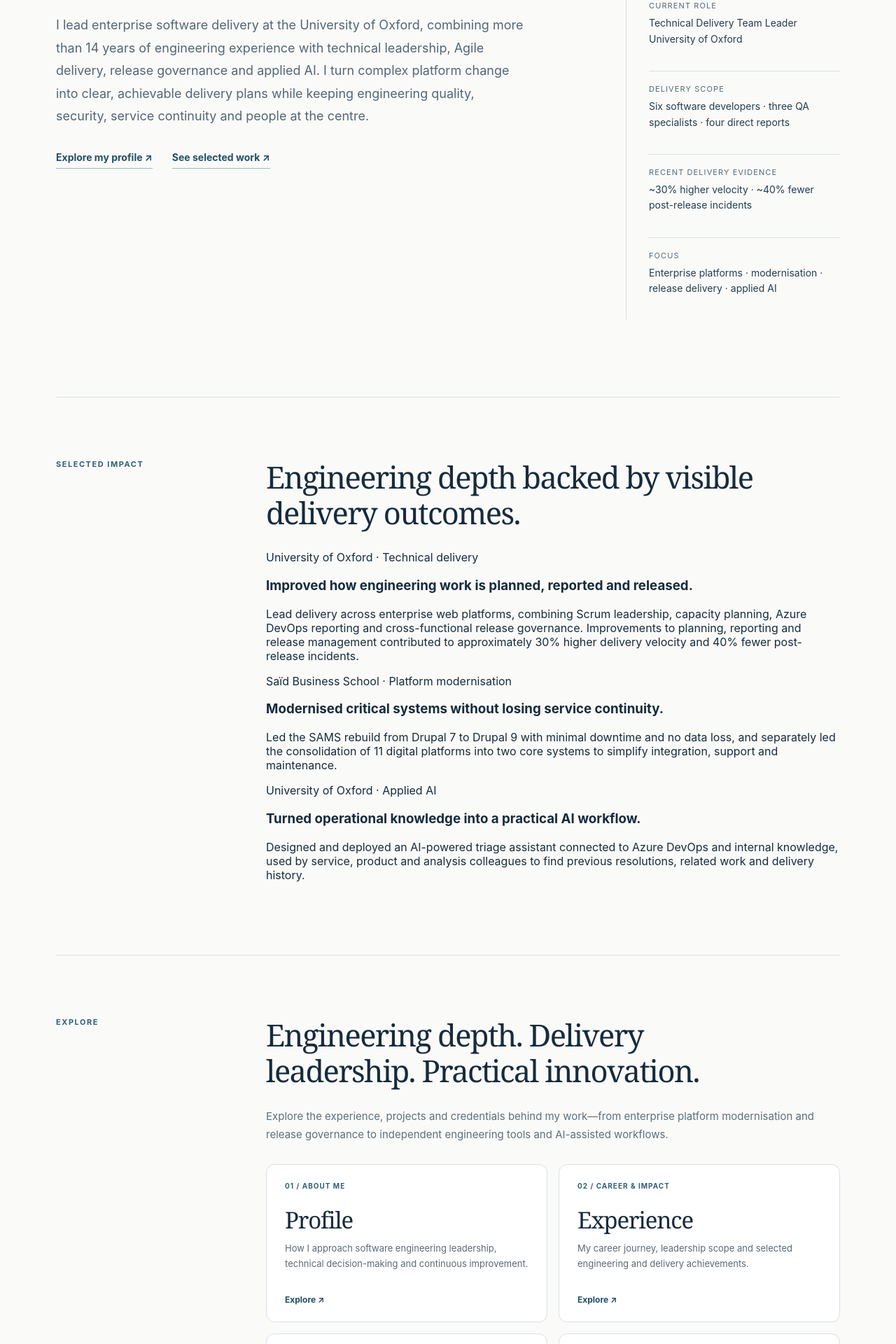
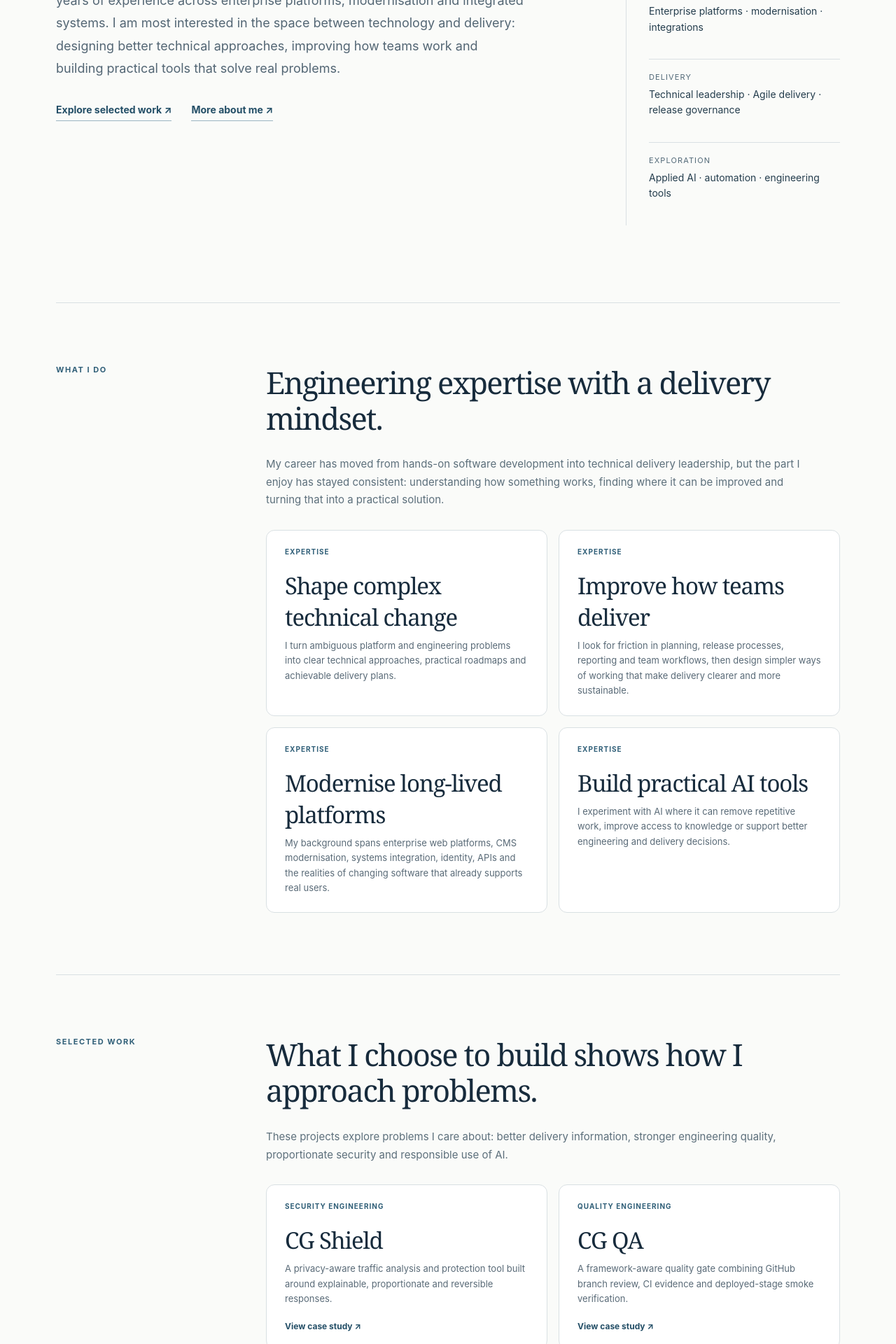
Before and after one commit to CeciG21/cg-website, a Next.js app: page / in a window 1280 px wide. Shown: the part 660-2580 px from the top of the page at 70% size. Built offline with nearby package versions, Linux system fonts and the light colour scheme.

Commit message:
Refocus site around expertise and selected work

```diff
--- a/app/components/site-navigation.ts
+++ b/app/components/site-navigation.ts
@@ -1,22 +1,10 @@
 /** Shared route definitions for the site header and homepage. */
 export const siteNavigation = [
   {
-    label: "Profile",
+    label: "About",
     href: "/about/",
-    detail: "About me",
-    description: "How I approach software engineering leadership, technical decision-making and continuous improvement.",
-  },
-  {
-    label: "Experience",
-    href: "/experience/",
-    detail: "Career & impact",
-    description: "My career journey, leadership scope and selected engineering and delivery achievements.",
-  },
-  {
-    label: "How I Deliver",
-    href: "/how-i-deliver/",
-    detail: "Delivery approach",
-    description: "How Scrum, Kanban and CI/CD work together to bring focus, flow and reliable software releases.",
+    detail: "Professional profile",
+    description: "My professional story, what I care about and how I approach technical leadership.",
   },
   {
     label: "Selected Work",
@@ -25,10 +13,16 @@ export const siteNavigation = [
     description: "Technical projects spanning delivery intelligence, quality engineering, security and practical applied AI.",
   },
   {
+    label: "How I Deliver",
+    href: "/how-i-deliver/",
+    detail: "Delivery approach",
+    description: "How I turn technical change into clear, sustainable and reliable delivery.",
+  },
+  {
     label: "Credentials",
     href: "/credentials/",
     detail: "Education & certifications",
-    description: "Doctoral study, professional certifications and continuous development across engineering, architecture and leadership.",
+    description: "A concise view of formal study, certifications and ongoing professional development.",
   },
   {
     label: "Contact",
--- a/app/page.tsx
+++ b/app/page.tsx
@@ -5,8 +5,48 @@ import { siteNavigation } from "./components/site-navigation";
 
 export const metadata: Metadata = {
   title: "Ceci Garcia | Technical Delivery & Software Engineering Leader",
-  description: "Ceci Garcia's professional portfolio: technical delivery leadership, software engineering, enterprise platform modernisation, release governance and applied AI.",
+  description: "Ceci Garcia's professional portfolio: software engineering, technical delivery leadership, enterprise platform modernisation and practical applied AI.",
 };
+
+const expertise = [
+  {
+    title: "Shape complex technical change",
+    body: "I turn ambiguous platform and engineering problems into clear technical approaches, practical roadmaps and achievable delivery plans.",
+  },
+  {
+    title: "Improve how teams deliver",
+    body: "I look for friction in planning, release processes, reporting and team workflows, then design simpler ways of working that make delivery clearer and more sustainable.",
+  },
+  {
+    title: "Modernise long-lived platforms",
+    body: "My background spans enterprise web platforms, CMS modernisation, systems integration, identity, APIs and the realities of changing software that already supports real users.",
+  },
+  {
+    title: "Build practical AI tools",
+    body: "I experiment with AI where it can remove repetitive work, improve access to knowledge or support better engineering and delivery decisions.",
+  },
+];
+
+const projects = [
+  {
+    title: "CG Shield",
+    detail: "Security engineering",
+    description: "A privacy-aware traffic analysis and protection tool built around explainable, proportionate and reversible responses.",
+    href: "/projects/cg-shield/",
+  },
+  {
+    title: "CG QA",
+    detail: "Quality engineering",
+    description: "A framework-aware quality gate combining GitHub branch review, CI evidence and deployed-stage smoke verification.",
+    href: "/projects/cg-qa/",
+  },
+  {
+    title: "AI Delivery Triage Assistant",
+    detail: "Applied AI",
+    description: "A team-facing assistant for navigating delivery work, finding related items and retrieving operational knowledge.",
+    href: "/projects/ai-delivery-triage/",
+  },
+];
 
 export default function Home() {
   return (
@@ -15,62 +55,81 @@ export default function Home() {
       <main id="main-content">
         <section className="cv-shell cv-hero" aria-labelledby="cv-name">
           <div>
-            <p className="cv-eyebrow">Technical delivery · Software engineering · Oxford, United Kingdom</p>
+            <p className="cv-eyebrow">Software engineering · Technical delivery · Applied AI</p>
             <h1 id="cv-name">Ceci Garcia</h1>
-            <p className="cv-role">Technical Delivery &amp; Software Engineering Leader</p>
+            <p className="cv-role">I make complex technical work clearer, simpler and easier to deliver.</p>
             <p className="cv-lede">
-              I lead enterprise software delivery at the University of Oxford, combining more than 14 years of engineering experience with technical leadership, Agile delivery, release governance and applied AI. I turn complex platform change into clear, achievable delivery plans while keeping engineering quality, security, service continuity and people at the centre.
+              I am a software engineer turned technical delivery leader with more than 14 years of experience across enterprise platforms, modernisation and integrated systems. I am most interested in the space between technology and delivery: designing better technical approaches, improving how teams work and building practical tools that solve real problems.
             </p>
             <div className="cv-actions">
-              <Link className="cv-text-link" href="/about/">Explore my profile ↗</Link>
-              <Link className="cv-text-link" href="/projects/">See selected work ↗</Link>
+              <Link className="cv-text-link" href="/projects/">Explore selected work ↗</Link>
+              <Link className="cv-text-link" href="/about/">More about me ↗</Link>
             </div>
           </div>
-          <aside className="cv-aside" aria-label="Profile at a glance">
+          <aside className="cv-aside" aria-label="Professional focus">
             <figure className="cv-portrait">
               <img src="/images/ceci-profile.webp" alt="Portrait of Ceci Garcia" width={280} height={350} decoding="async" fetchPriority="high" />
-              <figcaption>Ceci Garcia · Technical Delivery &amp; Software Engineering</figcaption>
+              <figcaption>Ceci Garcia · Oxford, UK</figcaption>
             </figure>
-            <span className="cv-aside-heading">At a glance</span>
-            <dl className="cv-fact"><dt>Current role</dt><dd>Technical Delivery Team Leader<br />University of Oxford</dd></dl>
-            <dl className="cv-fact"><dt>Delivery scope</dt><dd>Six software developers · three QA specialists · four direct reports</dd></dl>
-            <dl className="cv-fact"><dt>Recent delivery evidence</dt><dd>~30% higher velocity · ~40% fewer post-release incidents</dd></dl>
-            <dl className="cv-fact"><dt>Focus</dt><dd>Enterprise platforms · modernisation · release delivery · applied AI</dd></dl>
+            <span className="cv-aside-heading">Professional focus</span>
+            <dl className="cv-fact"><dt>Engineering</dt><dd>Enterprise platforms · modernisation · integrations</dd></dl>
+            <dl className="cv-fact"><dt>Delivery</dt><dd>Technical leadership · Agile delivery · release governance</dd></dl>
+            <dl className="cv-fact"><dt>Exploration</dt><dd>Applied AI · automation · engineering tools</dd></dl>
           </aside>
         </section>
 
-        <section className="cv-section cv-shell" aria-labelledby="impact-heading">
+        <section className="cv-section cv-shell" aria-labelledby="expertise-heading">
           <div className="cv-section-layout">
-            <span className="cv-section-label">Selected impact</span>
+            <span className="cv-section-label">What I do</span>
             <div>
-              <h2 className="cv-section-title" id="impact-heading">Engineering depth backed by visible delivery outcomes.</h2>
-              <div className="cv-story-list">
-                <article className="cv-story">
-                  <p className="cv-story-meta">University of Oxford · Technical delivery</p>
-                  <h3>Improved how engineering work is planned, reported and released.</h3>
-                  <p>Lead delivery across enterprise web platforms, combining Scrum leadership, capacity planning, Azure DevOps reporting and cross-functional release governance. Improvements to planning, reporting and release management contributed to approximately 30% higher delivery velocity and 40% fewer post-release incidents.</p>
-                </article>
-                <article className="cv-story">
-                  <p className="cv-story-meta">Saïd Business School · Platform modernisation</p>
-                  <h3>Modernised critical systems without losing service continuity.</h3>
-                  <p>Led the SAMS rebuild from Drupal 7 to Drupal 9 with minimal downtime and no data loss, and separately led the consolidation of 11 digital platforms into two core systems to simplify integration, support and maintenance.</p>
-                </article>
-                <article className="cv-story">
-                  <p className="cv-story-meta">University of Oxford · Applied AI</p>
-                  <h3>Turned operational knowledge into a practical AI workflow.</h3>
-                  <p>Designed and deployed an AI-powered triage assistant connected to Azure DevOps and internal knowledge, used by service, product and analysis colleagues to find previous resolutions, related work and delivery history.</p>
-                </article>
+              <h2 className="cv-section-title" id="expertise-heading">Engineering expertise with a delivery mindset.</h2>
+              <p className="cv-section-intro">
+                My career has moved from hands-on software development into technical delivery leadership, but the part I enjoy has stayed consistent: understanding how something works, finding where it can be improved and turning that into a practical solution.
+              </p>
+              <div className="cv-page-grid">
+                {expertise.map((item) => (
+                  <article className="cv-page-card" key={item.title}>
+                    <span className="cv-page-card-number">Expertise</span>
+                    <h3>{item.title}</h3>
+                    <p>{item.body}</p>
+                  </article>
+                ))}
               </div>
             </div>
           </div>
         </section>
 
-        <section className="cv-section cv-shell" aria-labelledby="pages-heading">
+        <section className="cv-section cv-shell" aria-labelledby="work-heading">
+          <div className="cv-section-layout">
+            <span className="cv-section-label">Selected work</span>
+            <div>
+              <h2 className="cv-section-title" id="work-heading">What I choose to build shows how I approach problems.</h2>
+              <p className="cv-section-intro">
+                These projects explore problems I care about: better delivery information, stronger engineering quality, proportionate security and responsible use of AI.
+              </p>
+              <div className="cv-page-grid">
+                {projects.map((project) => (
+                  <Link className="cv-page-card" href={project.href} key={project.href}>
+                    <span className="cv-page-card-number">{project.detail}</span>
+                    <h3>{project.title}</h3>
+                    <p>{project.description}</p>
+                    <span className="cv-page-card-arrow" aria-hidden="true">View case study ↗</span>
+                  </Link>
+                ))}
+              </div>
+              <div className="cv-actions">
+                <Link className="cv-text-link" href="/projects/">View all selected work ↗</Link>
+              </div>
+            </div>
+          </div>
+        </section>
+
+        <section className="cv-section cv-shell" aria-labelledby="explore-heading">
           <div className="cv-section-layout">
             <span className="cv-section-label">Explore</span>
             <div>
-              <h2 className="cv-section-title" id="pages-heading">Engineering depth. Delivery leadership. Practical innovation.</h2>
-              <p className="cv-section-intro">Explore the experience, projects and credentials behind my work—from enterprise platform modernisation and release governance to independent engineering tools and AI-assisted workflows.</p>
+              <h2 className="cv-section-title" id="explore-heading">Go deeper where it matters.</h2>
+              <p className="cv-section-intro">The rest of the site focuses on how I think, what I build and the areas where I have developed depth.</p>
               <div className="cv-page-grid">
                 {siteNavigation.map((destination, index) => (
                   <Link className="cv-page-card" href={destination.href} key={destination.href}>
```
Also changed, not shown: app/about/page.tsx (+61 -99 lines), 1 other file (tests, documents, lock files or other folders).
